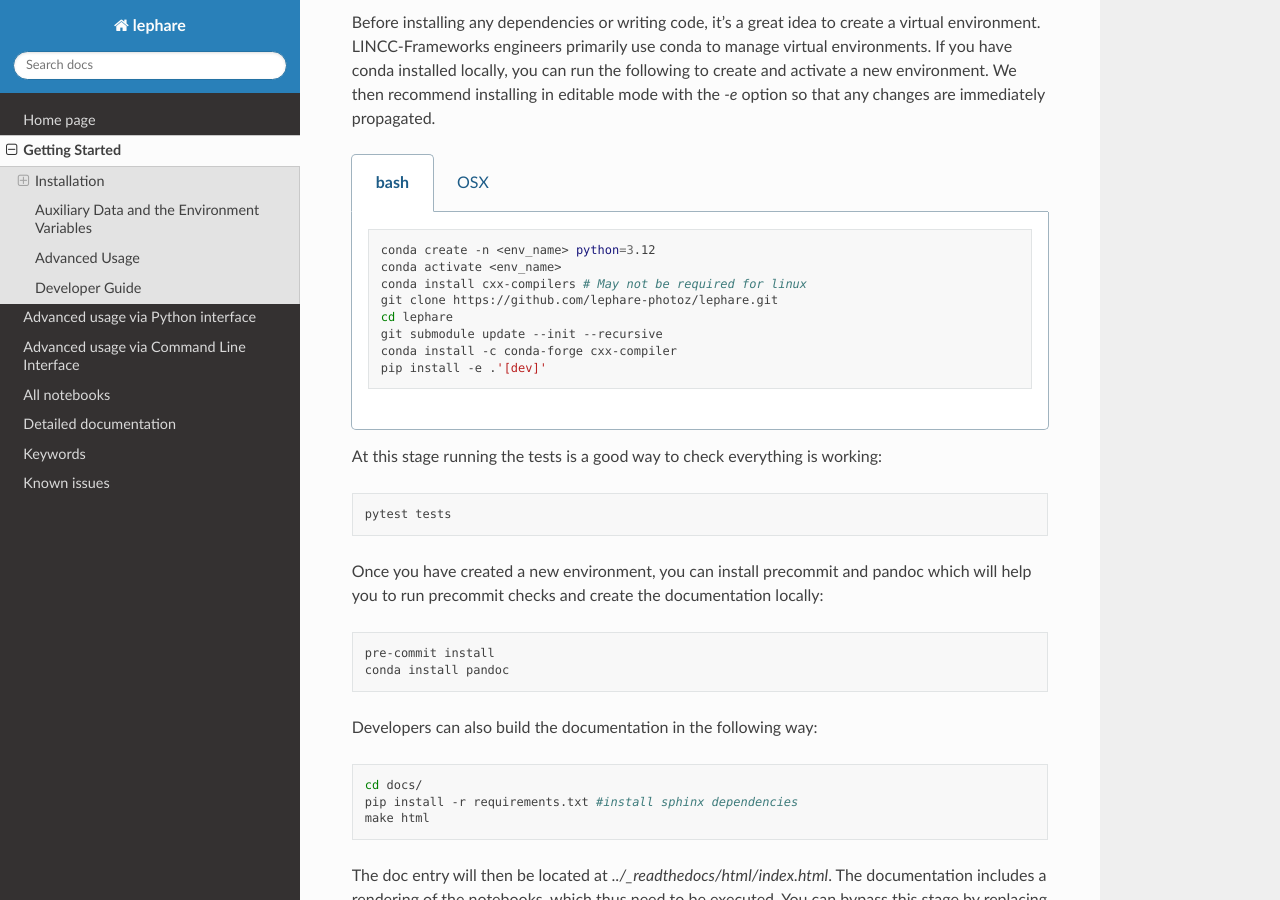
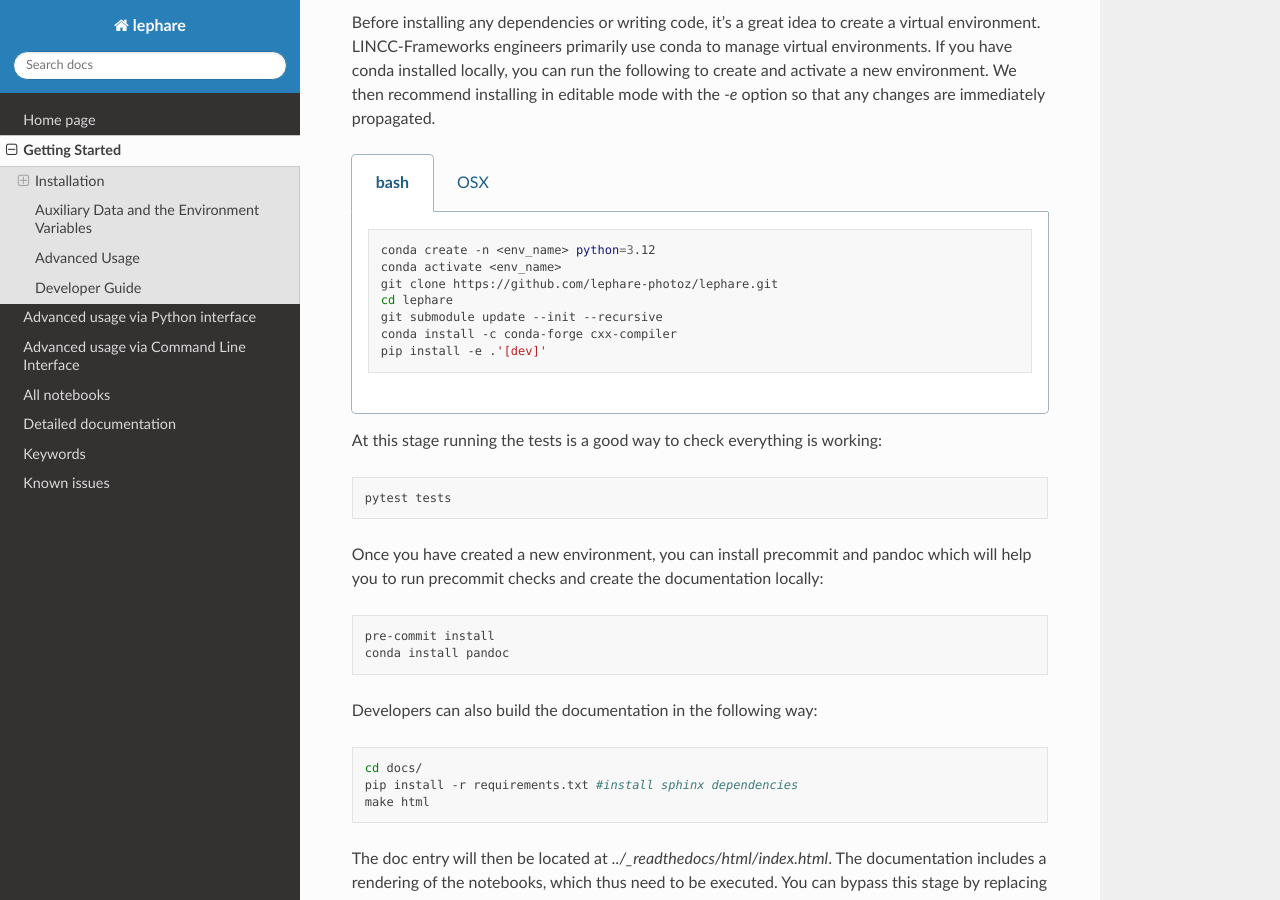
Before and after one commit to lephare-photoz/lephare, a Sphinx documentation site: the page built from docs/getting_started.rst, in a window 1280 px wide and 900 px high, scrolled down 2481 px. Built offline with Sphinx 7.4.7 and the Read the Docs theme 3.1.0, drawn with Linux system fonts in a browser that asks for light colours; pages that are not in the unit, such as notebooks, are missing from menus.

Commit message:
Remove unnecesary installation line
There was a repeated line with a typo which did not do anything so I removed it.

```diff
--- a/docs/getting_started.rst
+++ b/docs/getting_started.rst
@@ -136,7 +136,6 @@ editable mode with the `-e` option so that any changes are immediately propagate
 
             conda create -n <env_name> python=3.12
             conda activate <env_name>
-            conda install cxx-compilers # May not be required for linux
             git clone https://github.com/lephare-photoz/lephare.git
             cd lephare
             git submodule update --init --recursive
@@ -149,7 +148,6 @@ editable mode with the `-e` option so that any changes are immediately propagate
 
             conda create -n <env_name> python=3.12
             conda activate <env_name>
-            conda install cxx-compilers
             brew install llvm libomp
             git clone https://github.com/lephare-photoz/lephare.git
             cd lephare
```
